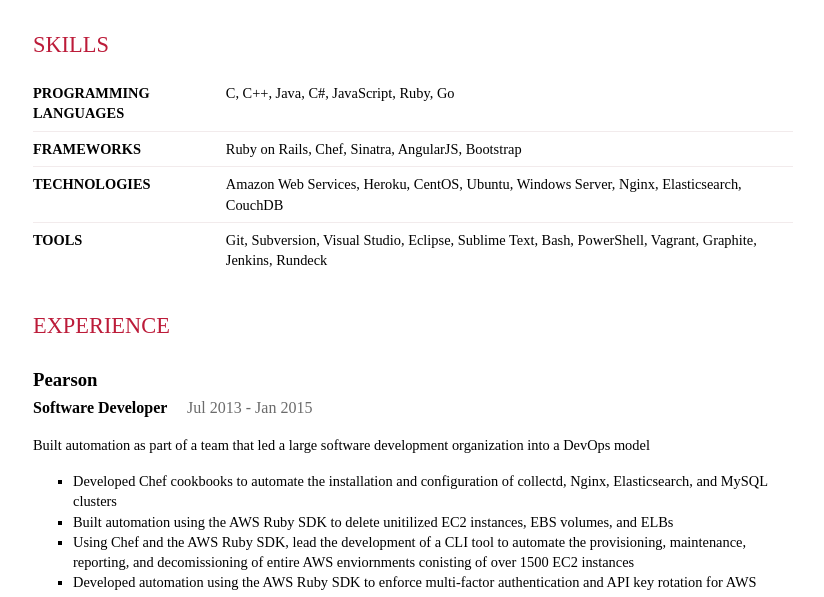
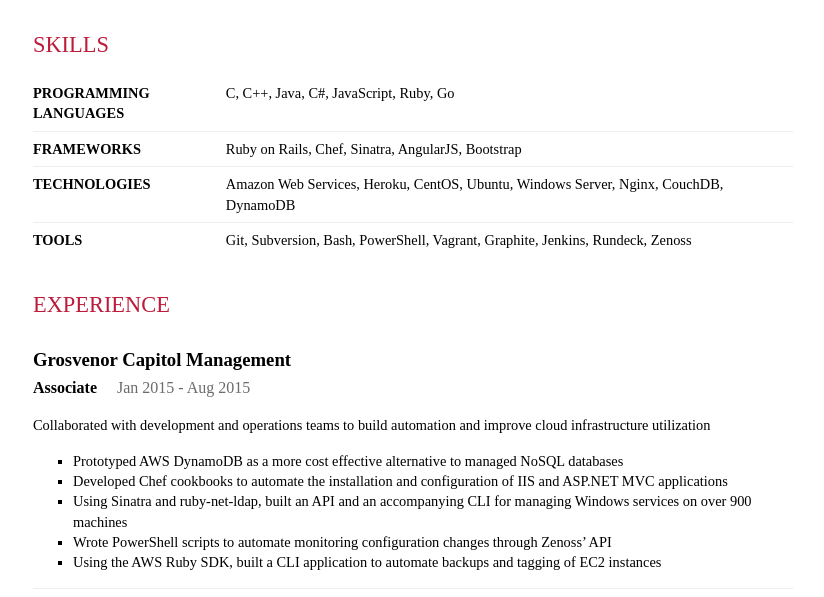
Before and after one commit to jrab89/resume, a plain HTML site: page index.html in a window 1280 px wide. Shown: the part 134-731 px from the top of the page, without its empty margins (7-831 px from the left). Drawn offline with Linux system fonts and the light colour scheme.

Commit message:
updated html

```diff
--- a/index.html
+++ b/index.html
@@ -186,7 +186,7 @@
 			<h1>Jeffrey Rabovsky</h1>
 			<div class="contact">
 				<span class="detail">
-					<a href="/cdn-cgi/l/email-protection#0b61796a6933324b6c666a626725686466"><span class="__cf_email__" data-cfemail="ee849c8f8cd6d7ae89838f8782c08d8183">[email&#160;protected]</span><script cf-hash='f9e31' type="text/javascript">
+					<a href="/cdn-cgi/l/email-protection#d5bfa7b4b7edec95b2b8b4bcb9fbb6bab8"><span class="__cf_email__" data-cfemail="8ce6feedeeb4b5ccebe1ede5e0a2efe3e1">[email&#160;protected]</span><script cf-hash='f9e31' type="text/javascript">
 /* <![CDATA[ */!function(){try{var t="currentScript"in document?document.currentScript:function(){for(var t=document.getElementsByTagName("script"),e=t.length;e--;)if(t[e].getAttribute("cf-hash"))return t[e]}();if(t&&t.previousSibling){var e,r,n,i,c=t.previousSibling,a=c.getAttribute("data-cfemail");if(a){for(e="",r=parseInt(a.substr(0,2),16),n=2;a.length-n;n+=2)i=parseInt(a.substr(n,2),16)^r,e+=String.fromCharCode(i);e=document.createTextNode(e),c.parentNode.replaceChild(e,c)}}}catch(u){}}();/* ]]> */</script></a>
 				</span>
 			</div>
@@ -252,8 +252,8 @@
 					Ubuntu,
 					Windows Server,
 					Nginx,
-					Elasticsearch,
-					CouchDB
+					CouchDB,
+					DynamoDB
 			</div>
 		</div>
 		<div class="item">
@@ -263,21 +263,45 @@
 			<div class="keywords">
 					Git,
 					Subversion,
-					Visual Studio,
-					Eclipse,
-					Sublime Text,
 					Bash,
 					PowerShell,
 					Vagrant,
 					Graphite,
 					Jenkins,
-					Rundeck
+					Rundeck,
+					Zenoss
 			</div>
 		</div>
 	</section>
 
 	<section class="experience">
 		<h2>Experience</h2>
+		<section class="item">
+			<header>
+					<h3 class="name">Grosvenor Capitol Management</h3>
+			</header>
+			<span class="position">
+				Associate
+			</span>
+
+			<span class="startDate">
+				Jan 2015
+			</span>
+			<span class="endDate">
+				- Aug 2015
+			</span>
+
+			<div class="summary">
+				<p>Collaborated with development and operations teams to build automation and improve cloud infrastructure utilization</p>
+			</div>
+			<ul class="highlights">
+				<li>Prototyped AWS DynamoDB as a more cost effective alternative to managed NoSQL databases</li>
+				<li>Developed Chef cookbooks to automate the installation and configuration of IIS and ASP.NET MVC applications</li>
+				<li>Using Sinatra and ruby-net-ldap, built an API and an accompanying CLI for managing Windows services on over 900 machines</li>
+				<li>Wrote PowerShell scripts to automate monitoring configuration changes through Zenoss’ API</li>
+				<li>Using the AWS Ruby SDK, built a CLI application to automate backups and tagging of EC2 instances</li>
+			</ul>
+		</section>
 		<section class="item">
 			<header>
 					<h3 class="name">Pearson</h3>
@@ -297,7 +321,7 @@
 				<p>Built automation as part of a team that led a large software development organization into a DevOps model</p>
 			</div>
 			<ul class="highlights">
-				<li>Developed Chef cookbooks to automate the installation and configuration of collectd, Nginx, Elasticsearch, and MySQL clusters</li>
+				<li>Developed Chef cookbooks to automate the installation and configuration of collectd, Nginx, Elasticsearch, and MySQL</li>
 				<li>Built automation using the AWS Ruby SDK to delete unitilized EC2 instances, EBS volumes, and ELBs</li>
 				<li>Using Chef and the AWS Ruby SDK, lead the development of a CLI tool to automate the provisioning, maintenance, reporting, and decomissioning of entire AWS enviornments conisting of over 1500 EC2 instances</li>
 				<li>Developed automation using the AWS Ruby SDK to enforce multi-factor authentication and API key rotation for AWS accounts</li>
@@ -324,7 +348,7 @@
 				<p>Collaborated with a multidisciplinary research team developing Santos, a high fidelity digital human modeling tool</p>
 			</div>
 			<ul class="highlights">
-				<li>Developed software for calcuating joint torques based on data from biomechanical research</li>
+				<li>Developed algorithms for calcuating joint torques based on data from biomechanical research</li>
 				<li>Built GUIs for interacting with and visualizing data within Santos</li>
 				<li>Assisted in teaching a graduate course in predictive human modeling</li>
 				<li>Taught VSR’s class to train interns in C++, the DH convention, forward/inverse kinematics, optimization methods, GUI development</li>
```
